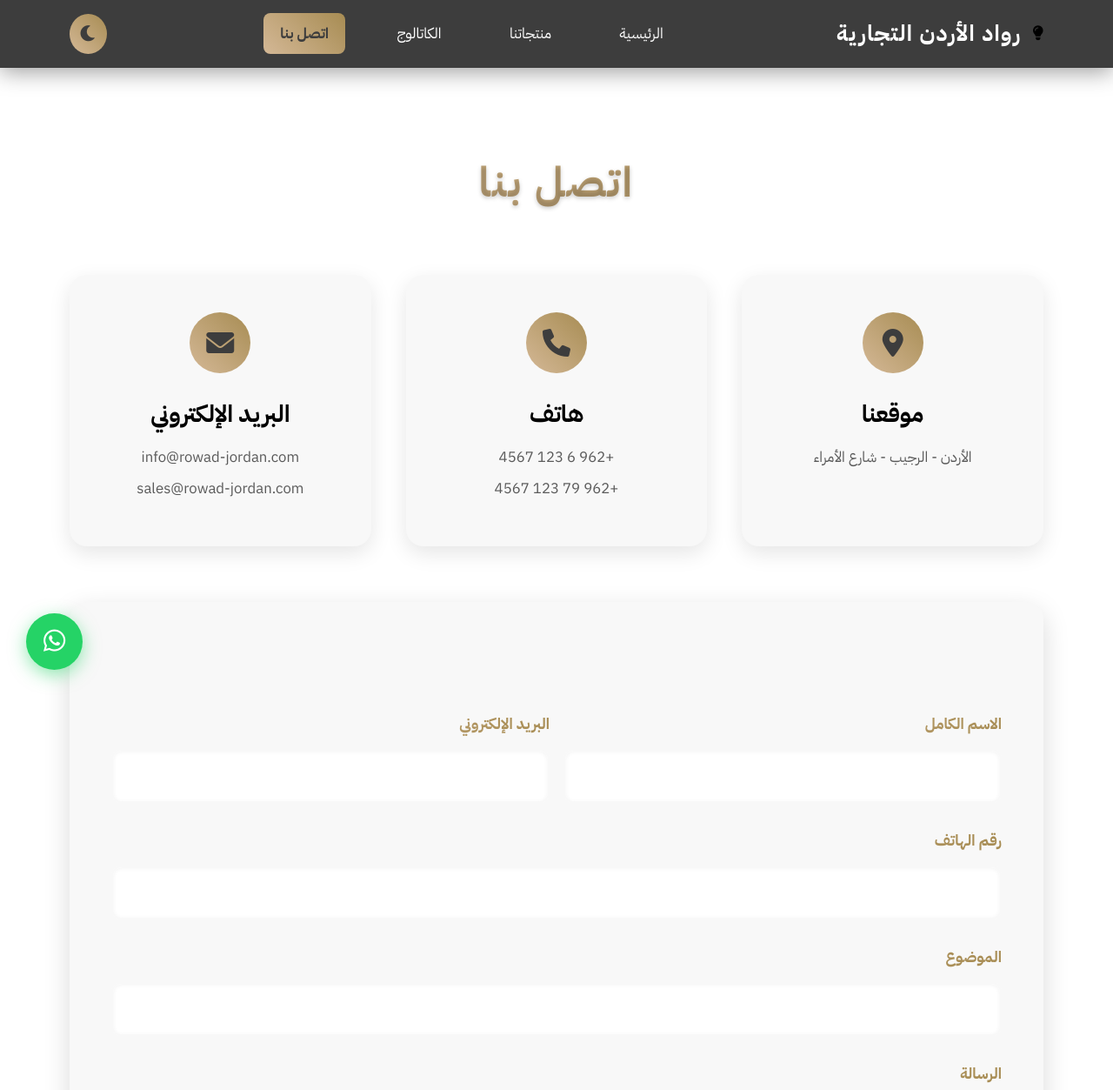
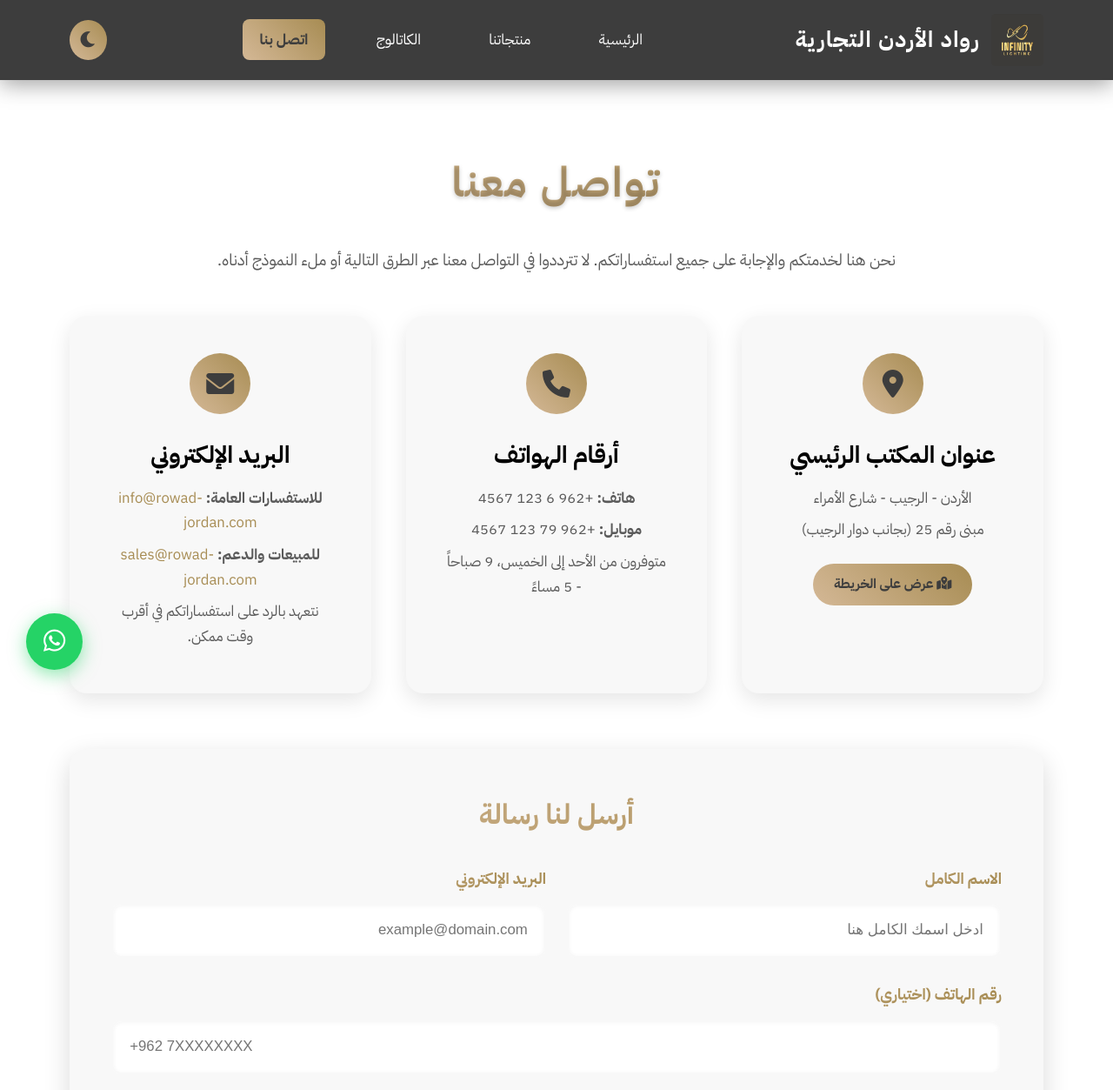
Before and after one commit to Awsafaneh/store, a plain HTML site: page contact.html in a window 1280 px wide. Shown: the top 1253 px of the page at 87% size. Drawn offline with Linux system fonts and the light colour scheme.

Commit message:
Update contact.html

```diff
--- a/contact.html
+++ b/contact.html
@@ -12,9 +12,7 @@
     <header class="header">
         <div class="nav-container">
             <div class="logo">
-                <div class="logo-icon">
-                    <i class="fas fa-lightbulb"></i>
-                </div>
+                <img src="inf.jpg" alt="Infinity Lighting Logo" class="logo-img">
                 <div class="logo-text">رواد الأردن التجارية</div>
             </div>
             <nav>
@@ -22,7 +20,7 @@
                     <li><a href="index.html" class="nav-link">الرئيسية</a></li>
                     <li><a href="products.html" class="nav-link">منتجاتنا</a></li>
                     <li><a href="catalog.html" class="nav-link">الكاتالوج</a></li>
-                    <li><a href="contact.html" class="nav-link active">اتصل بنا</a></li>
+                    <li><a href="contact.html" class="nav-link">اتصل بنا</a></li>
                 </ul>
             </nav>
             <div style="display: flex; align-items: center; gap: 1rem;">
@@ -39,62 +37,73 @@
     <main class="main-content">
         <section id="contact" class="section active fade-in">
             <div class="container">
-                <h2 class="section-title">اتصل بنا</h2>
+                <h2 class="section-title">تواصل معنا</h2>
+                <p style="text-align: center; max-width: 900px; margin: -2rem auto 3rem; font-size: 1.15rem; color: var(--dark-gray-text);">
+                    نحن هنا لخدمتكم والإجابة على جميع استفساراتكم. لا تترددوا في التواصل معنا عبر الطرق التالية أو ملء النموذج أدناه.
+                </p>
                 <div class="contact-info">
                     <div class="contact-card">
                         <div class="contact-icon">
                             <i class="fas fa-map-marker-alt"></i>
                         </div>
-                        <h3>موقعنا</h3>
+                        <h3>عنوان المكتب الرئيسي</h3>
                         <p>الأردن - الرجيب - شارع الأمراء</p>
+                        <p>مبنى رقم 25 (بجانب دوار الرجيب)</p>
+                        <a href="https://maps.app.goo.gl/YourGoogleMapsLink" target="_blank" class="cta-button" style="margin-top: 1rem; font-size: 0.95rem; padding: 0.7rem 1.5rem;">
+                            <i class="fas fa-map-marked-alt"></i> عرض على الخريطة
+                        </a>
                     </div>
                     <div class="contact-card">
                         <div class="contact-icon">
                             <i class="fas fa-phone"></i>
                         </div>
-                        <h3>هاتف</h3>
-                        <p>+962 6 123 4567</p>
-                        <p>+962 79 123 4567</p>
+                        <h3>أرقام الهواتف</h3>
+                        <p><strong>هاتف:</strong> +962 6 123 4567</p>
+                        <p><strong>موبايل:</strong> +962 79 123 4567</p>
+                        <p>متوفرون من الأحد إلى الخميس، 9 صباحاً - 5 مساءً</p>
                     </div>
                     <div class="contact-card">
                         <div class="contact-icon">
                             <i class="fas fa-envelope"></i>
                         </div>
                         <h3>البريد الإلكتروني</h3>
-                        <p>info@rowad-jordan.com</p>
-                        <p>sales@rowad-jordan.com</p>
+                        <p><strong>للاستفسارات العامة:</strong> <a href="mailto:info@rowad-jordan.com" style="color: var(--gold); text-decoration: none;">info@rowad-jordan.com</a></p>
+                        <p><strong>للمبيعات والدعم:</strong> <a href="mailto:sales@rowad-jordan.com" style="color: var(--gold); text-decoration: none;">sales@rowad-jordan.com</a></p>
+                        <p>نتعهد بالرد على استفساراتكم في أقرب وقت ممكن.</p>
                     </div>
                 </div>
+
                 <div class="contact-form">
-                    <h3 style="margin-bottom: 1.5rem; background: linear-gradient(45deg, var(--infinity-gold), var(--gold)); -webkit-background-clip: text; -webkit-text-fill-color: transparent; background-clip: text; font-weight: bold; text-align: center;">أرسل لنا رسالة</h3>
+                    <h3>أرسل لنا رسالة</h3>
                     <form id="contactForm">
-                        <div style="display: grid; grid-template-columns: 1fr 1fr; gap: 1rem;">
+                        <div style="display: grid; grid-template-columns: repeat(auto-fit, minmax(280px, 1fr)); gap: 1.5rem;">
                             <div class="form-group">
                                 <label for="name">الاسم الكامل</label>
-                                <input type="text" id="name" name="name" required>
+                                <input type="text" id="name" name="name" required placeholder="ادخل اسمك الكامل هنا">
                             </div>
                             <div class="form-group">
                                 <label for="email">البريد الإلكتروني</label>
-                                <input type="email" id="email" name="email" required>
+                                <input type="email" id="email" name="email" required placeholder="example@domain.com">
                             </div>
                         </div>
                         <div class="form-group">
-                            <label for="phone">رقم الهاتف</label>
-                            <input type="tel" id="phone" name="phone">
+                            <label for="phone">رقم الهاتف (اختياري)</label>
+                            <input type="tel" id="phone" name="phone" placeholder="+962 7XXXXXXXX">
                         </div>
                         <div class="form-group">
                             <label for="subject">الموضوع</label>
-                            <input type="text" id="subject" name="subject" required>
+                            <input type="text" id="subject" name="subject" required placeholder="موضوع رسالتك">
                         </div>
                         <div class="form-group">
                             <label for="message">الرسالة</label>
-                            <textarea id="message" name="message" rows="5" required></textarea>
+                            <textarea id="message" name="message" rows="7" required placeholder="اكتب رسالتك هنا..."></textarea>
                         </div>
-                        <button type="submit" class="cta-button" style="width: 100%;">
+                        <button type="submit" class="cta-button" style="width: 100%; margin-top: 1rem;">
                             <i class="fas fa-paper-plane"></i> إرسال الرسالة
                         </button>
                     </form>
                 </div>
+
                 <div class="social-links">
                     <a href="https://www.facebook.com/yourpage" class="social-link" target="_blank" aria-label="Facebook">
                         <i class="fab fa-facebook-f"></i>
@@ -109,11 +118,28 @@
                         <i class="fas fa-envelope"></i>
                     </a>
                 </div>
+
+                <div style="margin-top: 4rem; text-align: center;">
+                    <h3 class="section-title" style="margin-bottom: 2rem;">موقعنا على الخريطة</h3>
+                    <p style="font-size: 1.1rem; color: var(--dark-gray-text); margin-bottom: 2rem;">
+                        يمكنك زيارتنا في موقعنا الرسمي خلال ساعات العمل.
+                    </p>
+                    <div style="width: 100%; height: 400px; border: 2px solid var(--gold); border-radius: 15px; overflow: hidden; box-shadow: 0 10px 30px rgba(0,0,0,0.1);">
+                        <iframe
+                            src="https://www.google.com/maps/embed?pb=!1m18!1m12!1m3!1d3384.664426577366!2d35.9181180848529!3d31.953963481223933!2m3!1f0!2f0!3f0!3m2!1i1024!2i768!4f13.1!3m3!1m2!1s0x151b5e39e5b2a095%3A0x7d0a5f0e3f0d0e0!2sAmman%2C%20Jordan!5e0!3m2!1sen!2sjo!4v1678901234567!5m2!1sen!2sjo"
+                            width="100%" height="100%" style="border:0;" allowfullscreen="" loading="lazy" referrerpolicy="no-referrer-when-downgrade">
+                        </iframe>
+                    </div>
+                    <p style="font-size: 0.85rem; color: var(--dark-gray-text); margin-top: 1rem;">
+                        <i class="fas fa-info-circle" style="color: var(--gold); margin-left: 0.5rem;"></i>
+                        لتعديل الخريطة، استبدل رابط الـ `src` الخاص بـ `iframe` برابط الخريطة الخاصة بموقعكم من خرائط جوجل.
+                    </p>
+                </div>
             </div>
         </section>
     </main>
 
-    <a href="https://wa.me/962791234567" class="whatsapp-btn" target="_blank">
+    <a href="https://wa.me/962791234567" class="whatsapp-btn" target="_blank" aria-label="WhatsApp Chat">
         <i class="fab fa-whatsapp"></i>
     </a>
 
```
